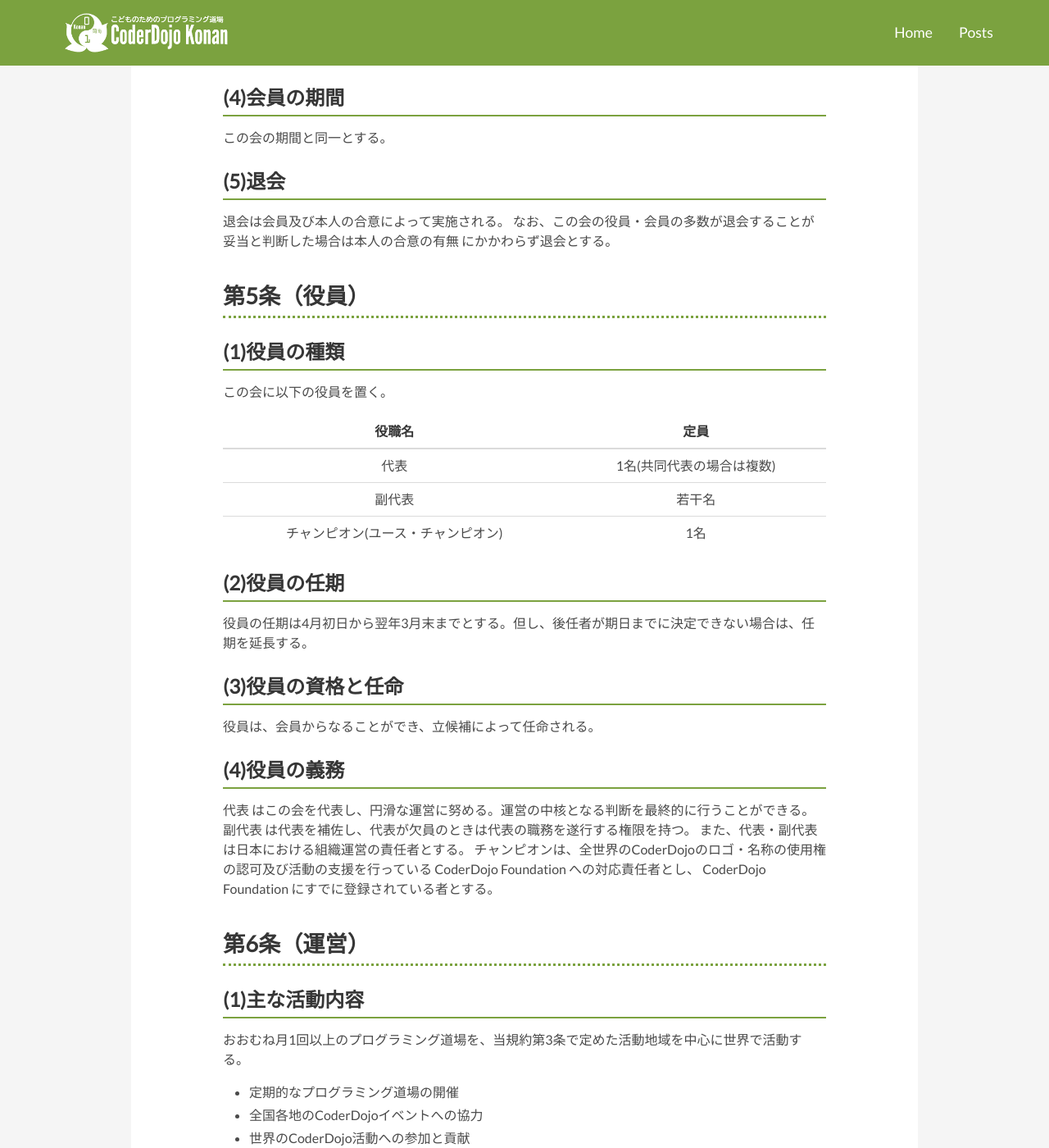
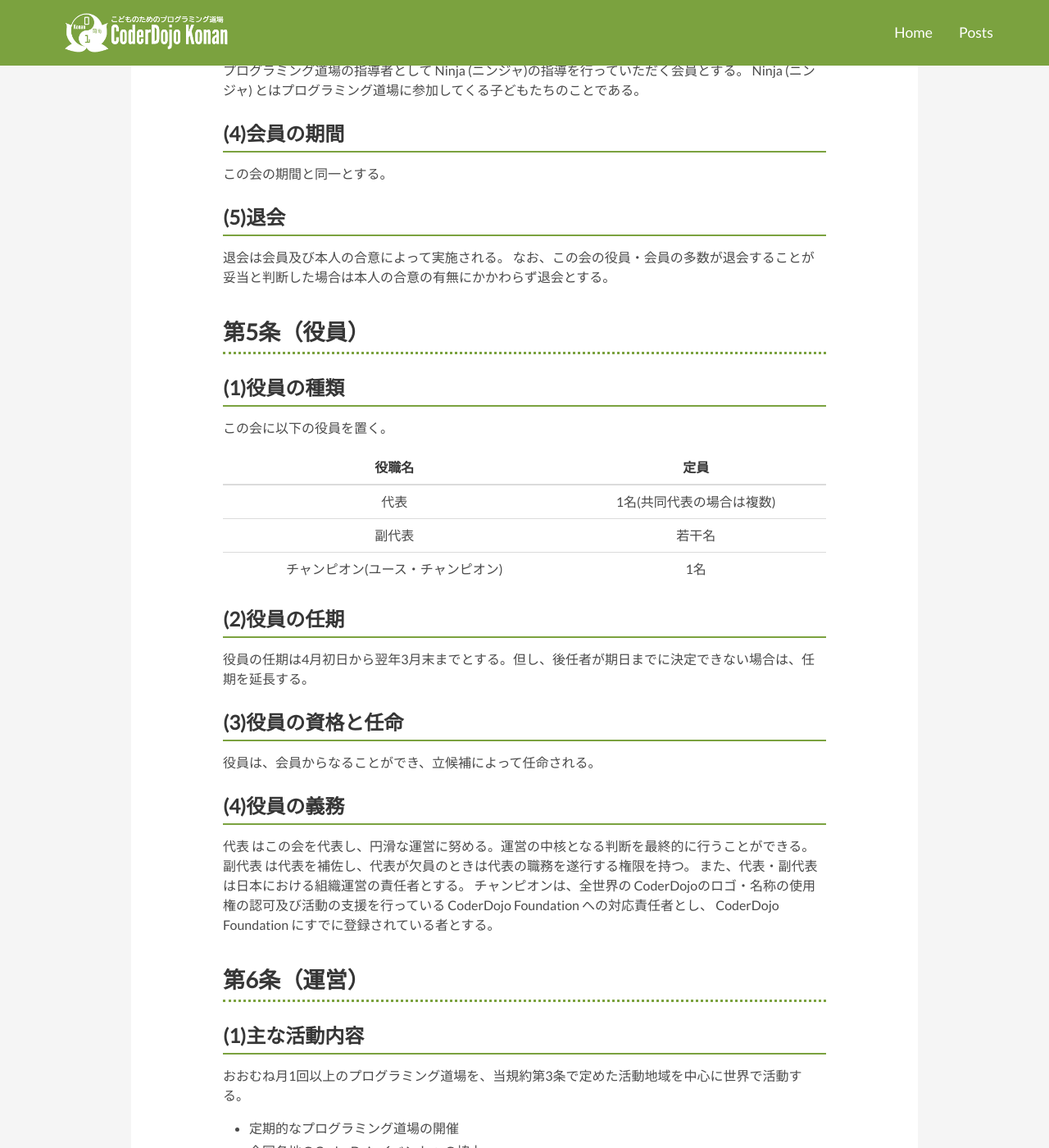
Before and after one commit to coderdojo-konan/website, a Jekyll site: the page built from _pages/constitution.md, in a window 1280 px wide and 1400 px high, scrolled down 1593 px. Shown: the whole window at 82% size. Built offline with Jekyll 4.4.1, drawn with Linux system fonts in a browser that asks for light colours; nearby versions of some CDN libraries; library files that are not in the unit come from our copies; some of the changed text lies outside the part shown.

Commit message:
最新の会則の変更の適用とスタイルの調整

```diff
--- a/_pages/constitution.md
+++ b/_pages/constitution.md
@@ -32,7 +33,7 @@
 
 岡山県 岡山市
 
-※ ただし、当会則の外部公開時は市町村名までとする。
+ただし、当会則の外部公開時は市町村名までとする。
 
 ## (2)活動地域
 岡山県南部、主に岡山市南区とその周辺地域とする。
@@ -57,8 +58,7 @@
 
 ## (5)退会
 退会は会員及び本人の合意によって実施される。
-なお、この会の役員・会員の多数が退会することが妥当と判断した場合は本人の合意の有無
-にかかわらず退会とする。
+なお、この会の役員・会員の多数が退会することが妥当と判断した場合は本人の合意の有無にかかわらず退会とする。
 
 # 第5条（役員）
 ## (1)役員の種類
@@ -80,7 +80,7 @@
 代表 はこの会を代表し、円滑な運営に努める。運営の中核となる判断を最終的に行うことができる。
 副代表 は代表を補佐し、代表が欠員のときは代表の職務を遂行する権限を持つ。
 また、代表・副代表は日本における組織運営の責任者とする。
-チャンピオンは、全世界のCoderDojoのロゴ・名称の使用権の認可及び活動の支援を行っている CoderDojo Foundation への対応責任者とし、
+チャンピオンは、全世界の CoderDojoのロゴ・名称の使用権の認可及び活動の支援を行っている CoderDojo Foundation への対応責任者とし、
 CoderDojo Foundation にすでに登録されている者とする。
 
 # 第6条（運営）
@@ -117,8 +117,10 @@
 # 第9条（禁止事項）
 ## (1)営利活動の禁止
 この会はいかなる営利目的の活動をしてはいけない。
+
 ## (2)暴力活動の禁止
 この会が活動を行う地域に関連する自治体の暴力団排除条例に遵守する。
+
 ## (3)差別の禁止
 CoderDojo 憲章で定められている性別、人種、宗教などによる差別を禁止する。
 
```
Also changed, not shown: other parts of _pages/constitution.md (+6 -4 lines).
